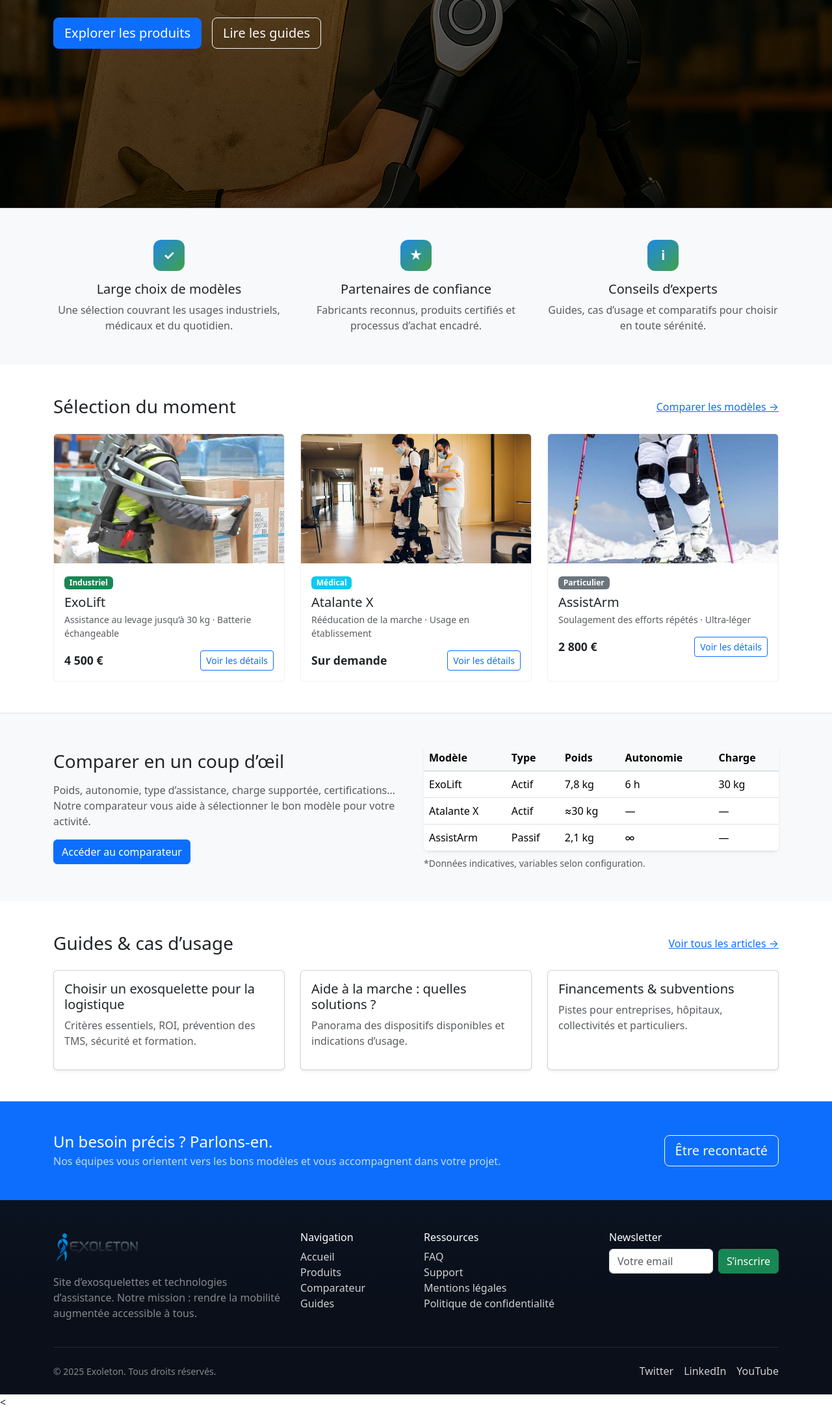
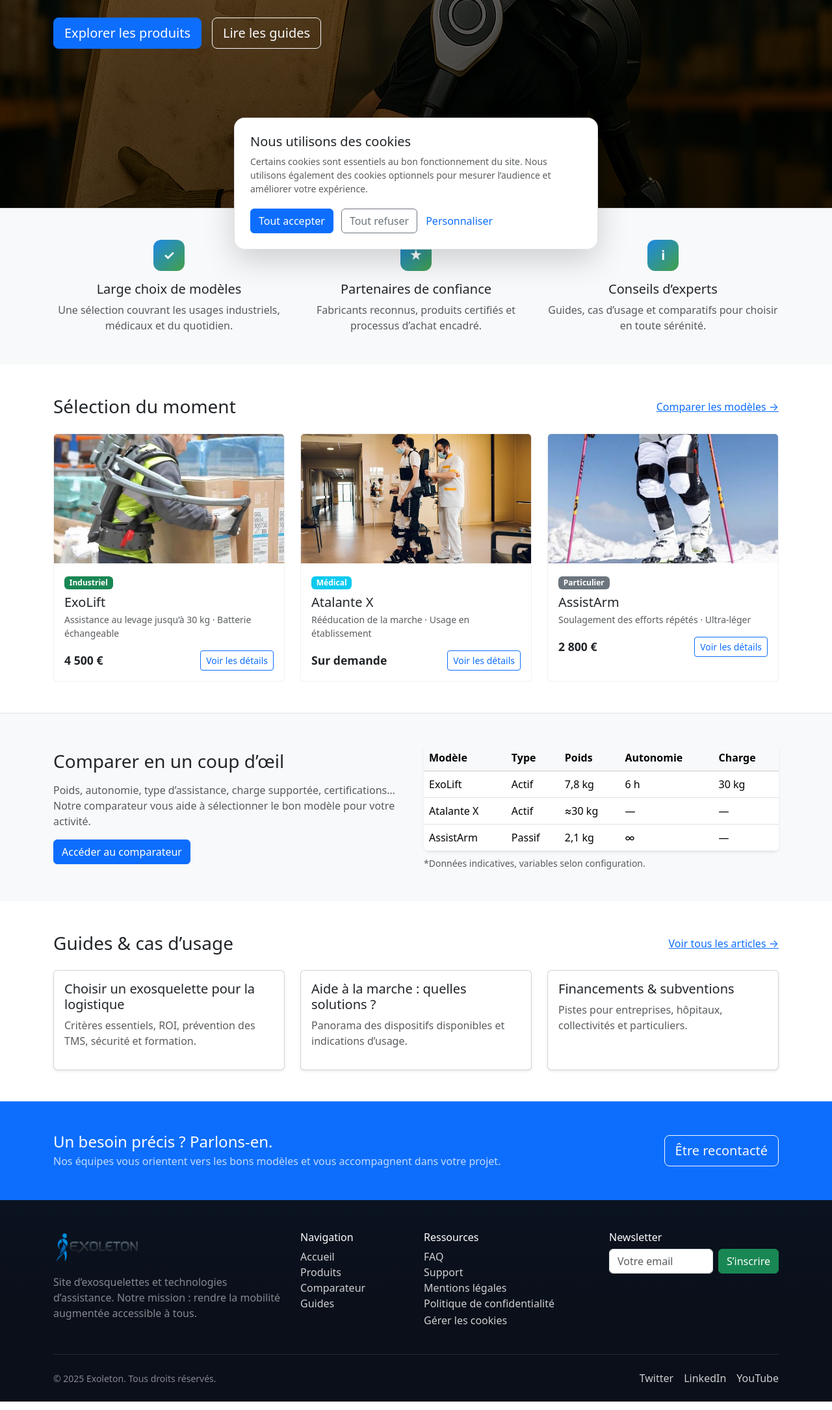
Before and after one commit to Exoleton/exoleton, a PHP site: page / in a window 1280 px wide. Shown: the part 392-2562 px from the top of the page at 65% size. Run offline with PHP 8.4, Linux system fonts and the light colour scheme.

Commit message:
Add cookie consent banner and preference management

```diff
--- a/assets/css/main.css
+++ b/assets/css/main.css
@@ -62,3 +62,61 @@ footer .footer-link{
 }
 footer .footer-link:hover{ color:#fff; text-decoration:underline; }
 footer{ background:linear-gradient(180deg,#0b1320,#0a0f19 60%); }
+footer .footer-link.btn-link{
+  background:transparent;
+  border:0;
+  color:rgba(255,255,255,.8);
+}
+footer .footer-link.btn-link:hover,
+footer .footer-link.btn-link:focus{
+  color:#fff;
+  text-decoration:underline;
+}
+footer .footer-link.btn-link:focus-visible{
+  outline:2px solid rgba(255,255,255,.65);
+  outline-offset:2px;
+}
+
+/* ===== Cookie banner ===== */
+.cookie-banner{
+  position:fixed;
+  bottom:1.5rem;
+  left:50%;
+  transform:translateX(-50%);
+  width:min(560px, calc(100% - 2.5rem));
+  background:#fff;
+  border-radius:1rem;
+  border:1px solid rgba(15,23,42,.12);
+  padding:1.5rem;
+  display:flex;
+  flex-direction:column;
+  gap:1.25rem;
+  z-index:1080;
+}
+
+.cookie-banner__actions{
+  display:flex;
+  flex-wrap:wrap;
+  gap:.75rem;
+  align-items:center;
+}
+
+.cookie-banner__actions .btn-link{
+  padding-left:0;
+  padding-right:0;
+}
+
+@media (max-width: 575.98px){
+  .cookie-banner{
+    width:calc(100% - 1.5rem);
+    bottom:1rem;
+    padding:1.25rem;
+  }
+  .cookie-banner__actions{
+    flex-direction:column;
+    align-items:stretch;
+  }
+  .cookie-banner__actions .btn{
+    width:100%;
+  }
+}
--- a/index.php
+++ b/index.php
@@ -301,6 +301,11 @@
             <li><a class="footer-link" href="#">Support</a></li>
             <li><a class="footer-link" href="#">Mentions légales</a></li>
             <li><a class="footer-link" href="#">Politique de confidentialité</a></li>
+            <li>
+              <button type="button" class="footer-link btn btn-link p-0 text-start" data-bs-toggle="modal" data-bs-target="#cookieSettingsModal">
+                Gérer les cookies
+              </button>
+            </li>
           </ul>
         </div>
         <div class="col-md-3">
@@ -323,8 +328,64 @@
     </div>
   </footer>
 
+  <!-- COOKIE CONSENT -->
+  <div id="cookieBanner" class="cookie-banner shadow-lg" role="dialog" aria-live="polite" aria-label="Bannière de consentement aux cookies" hidden>
+    <div class="cookie-banner__content">
+      <h2 class="h5 mb-2">Nous utilisons des cookies</h2>
+      <p class="mb-0 small text-muted">
+        Certains cookies sont essentiels au bon fonctionnement du site. Nous utilisons également des cookies optionnels pour mesurer l’audience et améliorer votre expérience.
+      </p>
+    </div>
+    <div class="cookie-banner__actions">
+      <button type="button" class="btn btn-primary" id="cookieAcceptAll">Tout accepter</button>
+      <button type="button" class="btn btn-outline-secondary" id="cookieRejectAll">Tout refuser</button>
+      <button type="button" class="btn btn-link text-decoration-none" id="cookieCustomize" data-bs-toggle="modal" data-bs-target="#cookieSettingsModal">
+        Personnaliser
+      </button>
+    </div>
+  </div>
+
+  <div class="modal fade" id="cookieSettingsModal" tabindex="-1" aria-labelledby="cookieSettingsTitle" aria-hidden="true">
+    <div class="modal-dialog modal-dialog-centered">
+      <div class="modal-content">
+        <div class="modal-header">
+          <h2 class="modal-title h5 mb-0" id="cookieSettingsTitle">Préférences de cookies</h2>
+          <button type="button" class="btn-close" data-bs-dismiss="modal" aria-label="Fermer"></button>
+        </div>
+        <div class="modal-body">
+          <p class="small text-muted">Modifiez ci-dessous vos préférences. Les cookies nécessaires sont toujours actifs afin de garantir la sécurité et le fonctionnement du site.</p>
+          <div class="form-check form-switch mb-3">
+            <input class="form-check-input" type="checkbox" id="cookieNecessary" checked disabled>
+            <label class="form-check-label" for="cookieNecessary">
+              Cookies nécessaires
+              <span class="d-block text-muted small">Indispensables pour la sécurité, l’accessibilité et la mémorisation de vos choix.</span>
+            </label>
+          </div>
+          <div class="form-check form-switch mb-3">
+            <input class="form-check-input" type="checkbox" id="cookieAnalytics">
+            <label class="form-check-label" for="cookieAnalytics">
+              Cookies de mesure d’audience
+              <span class="d-block text-muted small">Nous aident à comprendre comment le site est utilisé pour l’améliorer.</span>
+            </label>
+          </div>
+          <div class="form-check form-switch">
+            <input class="form-check-input" type="checkbox" id="cookieMarketing">
+            <label class="form-check-label" for="cookieMarketing">
+              Cookies marketing
+              <span class="d-block text-muted small">Permettent de personnaliser la communication et les offres.</span>
+            </label>
+          </div>
+        </div>
+        <div class="modal-footer">
+          <button type="button" class="btn btn-outline-secondary" data-bs-dismiss="modal">Annuler</button>
+          <button type="button" class="btn btn-primary" id="cookieSavePreferences">Enregistrer</button>
+        </div>
+      </div>
+    </div>
+  </div>
+
   <!-- Scripts -->
-  <<script src="https://cdn.jsdelivr.net/npm/bootstrap@5.3.3/dist/js/bootstrap.bundle.min.js"></script>
+  <script src="https://cdn.jsdelivr.net/npm/bootstrap@5.3.3/dist/js/bootstrap.bundle.min.js"></script>
   <script src="assets/js/main.js"></script>
 </body>
 </html>
```
Also changed, not shown: assets/js/main.js (+96 -0 lines).
